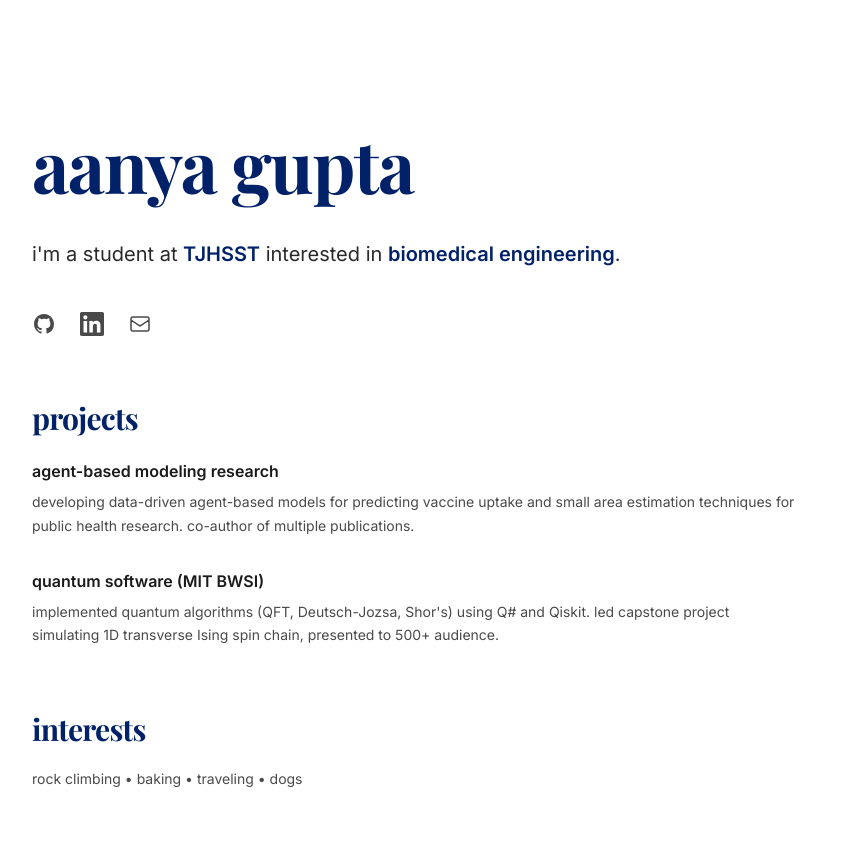
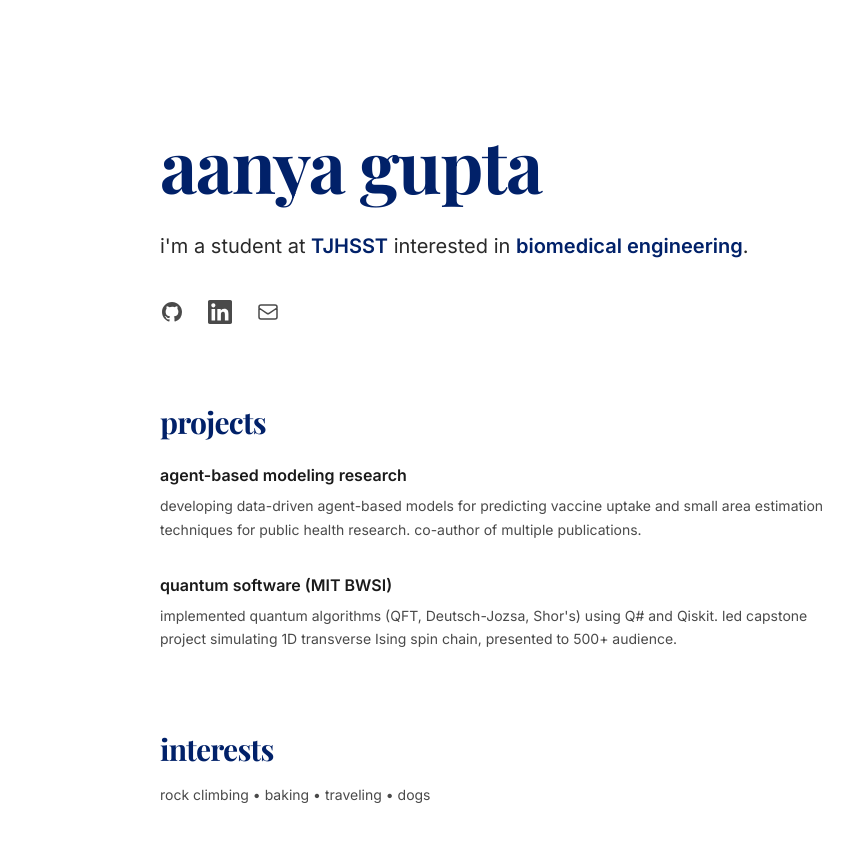
Before and after one commit to AanyaAGupta/aagupta.com, a Next.js app: page / in a window 1280 px wide. Shown: the top 842 px of the page, without its empty margins (80-933 px from the left). Built offline with nearby package versions, Linux system fonts and the light colour scheme; a web font is replaced by a local one.

Commit message:
updated main pg

```diff
--- a/app/page.tsx
+++ b/app/page.tsx
@@ -16,26 +16,22 @@ export default function Home() {
   }
   return (
     <main className="min-h-screen bg-white">
-      <div className="max-w-6xl mx-auto px-6 sm:px-8 lg:px-12 py-20 sm:py-24 lg:py-32">
-        <div className="max-w-3xl">
-          {/* Left Column - Text Content */}
-          <div className="space-y-16">
+      <div className="max-w-4xl mx-auto px-6 sm:px-8 lg:px-12 py-20 sm:py-24 lg:py-32">
+        <div className="space-y-20">
           {/* Name & Bio */}
-            <div className="space-y-10">
+          <div className="space-y-8">
             <h1 className="text-5xl sm:text-6xl lg:text-7xl font-serif font-bold text-duke-blue leading-[1.05] tracking-[-0.02em]">
               aanya gupta
             </h1>
 
-              <div className="space-y-6">
-                <p className="text-lg sm:text-xl text-[#2a2a2a] leading-[1.7] font-sans">
+            <p className="text-lg sm:text-xl text-[#2a2a2a] leading-[1.7] font-sans max-w-2xl">
               i'm a student at{' '}
               <span className="font-semibold text-duke-blue">TJHSST</span> interested in{' '}
               <span className="font-semibold text-duke-blue">biomedical engineering</span>.
             </p>
-              </div>
 
             {/* Social Links */}
-              <div className="pt-1 flex items-center gap-6">
+            <div className="flex items-center gap-6 pt-2">
                 <a
                   href="https://github.com/AanyaAGupta"
                   target="_blank"
@@ -109,7 +105,7 @@ export default function Home() {
                 <h3 className="font-semibold text-[#1a1a1a] text-base leading-snug">
                   agent-based modeling research
                 </h3>
-                  <p className="text-[#4a4a4a] text-sm leading-[1.7] font-sans">
+                <p className="text-[#4a4a4a] text-sm leading-[1.7] font-sans max-w-2xl">
                   developing data-driven agent-based models for predicting vaccine uptake and small area estimation techniques for public health research. co-author of multiple publications.
                 </p>
               </div>
@@ -117,7 +113,7 @@ export default function Home() {
                 <h3 className="font-semibold text-[#1a1a1a] text-base leading-snug">
                   quantum software (MIT BWSI)
                 </h3>
-                  <p className="text-[#4a4a4a] text-sm leading-[1.7] font-sans">
+                <p className="text-[#4a4a4a] text-sm leading-[1.7] font-sans max-w-2xl">
                   implemented quantum algorithms (QFT, Deutsch-Jozsa, Shor's) using Q# and Qiskit. led capstone project simulating 1D transverse Ising spin chain, presented to 500+ audience.
                 </p>
               </div>
@@ -125,12 +121,11 @@ export default function Home() {
           </div>
 
           {/* Interests Section */}
-            <div className="space-y-5">
+          <div className="space-y-4">
             <h2 className="text-2xl sm:text-3xl font-serif font-bold text-duke-blue tracking-tight">interests</h2>
-              <div className="text-sm text-[#4a4a4a] leading-[1.7] font-sans">
-                <p>rock climbing • baking • traveling • dogs</p>
-              </div>
-            </div>
+            <p className="text-sm text-[#4a4a4a] leading-[1.7] font-sans">
+              rock climbing • baking • traveling • dogs
+            </p>
           </div>
         </div>
       </div>
```
Lines whose indentation alone changed are shown as unchanged.
